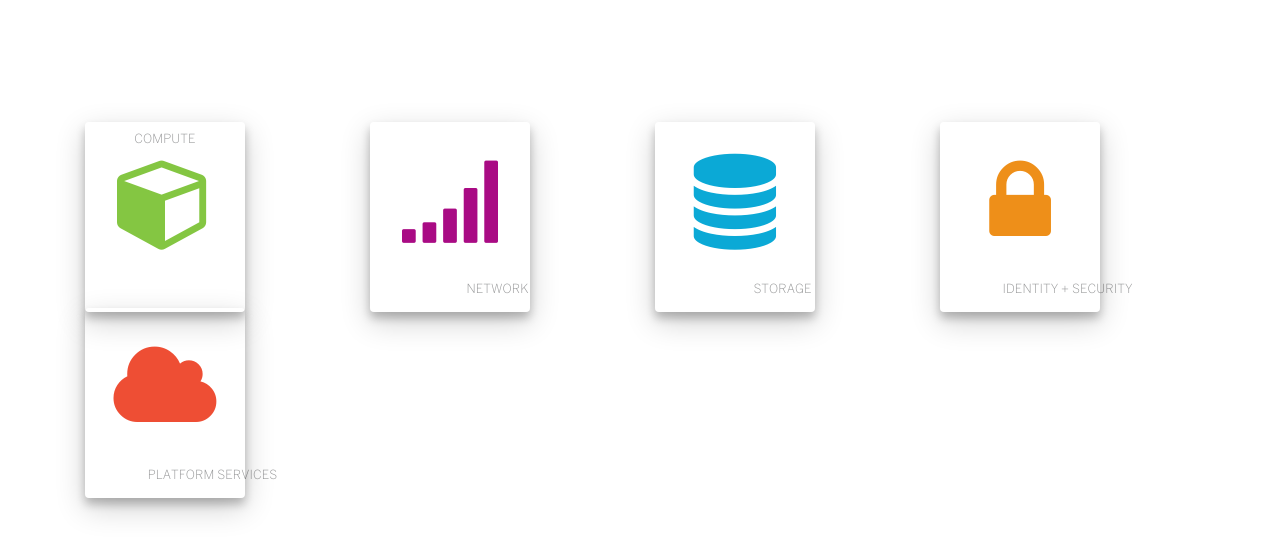
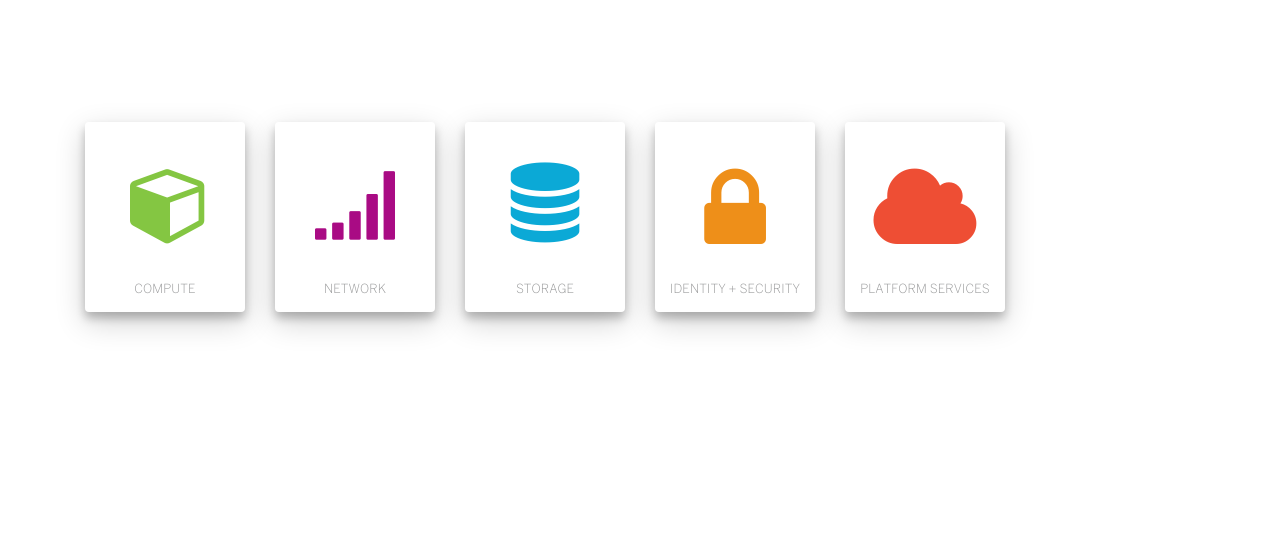
Before and after one commit to caleorourke/proof, a Jekyll site: the page built from portfolio.html, in a window 1280 px wide. Shown: the top 556 px of the page. Built offline with Jekyll 4.4.1, drawn with Linux system fonts in a browser that asks for light colours; nearby versions of some CDN libraries; Markdown is read by kramdown in place of the engine named in the settings; the repository's description, which GitHub fills in, is left out.

Commit message:
design updates

```diff
--- a/_includes/partials/portfolio-three.html
+++ b/_includes/partials/portfolio-three.html
@@ -3,7 +3,7 @@
     <div class="col-md-12">
       <div class="row">
 
-        <div class="col-md-3">
+        <div class="col-md-2">
           <div>
             <span class="fa-stack icon-large">
               <i class="fa fa-circle fa-stack-2x icon-transparent shadow"></i>
@@ -13,43 +13,43 @@
           </div>
         </div>
 
-        <div class="col-md-3">
+        <div class="col-md-2">
           <div>
             <span class="fa-stack icon-large">
               <i class="fa fa-circle fa-stack-2x icon-transparent shadow"></i>
               <i class="fa fa-signal fa-stack-1x icon-purple"></i>
+              <h2 class="icon-caption u-text-center">Network</h2>
             </span>
-            <h2 class="icon-caption u-text-center">Network</h2>
           </div>
         </div>
 
-        <div class="col-md-3">
+        <div class="col-md-2">
           <div>
             <span class="fa-stack icon-large">
               <i class="fa fa-circle fa-stack-2x icon-transparent shadow"></i>
               <i class="fa fa-database fa-stack-1x icon-blue"></i>
+              <h2 class="icon-caption u-text-center">Storage</h2>
             </span>
-            <h2 class="icon-caption u-text-center">Storage</h2>
           </div>
         </div>
 
-        <div class="col-md-3">
+        <div class="col-md-2">
           <div>
             <span class="fa-stack icon-large">
               <i class="fa fa-circle fa-stack-2x icon-transparent shadow"></i>
               <i class="fa fa-lock fa-stack-1x icon-orange"></i>
+              <h2 class="icon-caption u-text-center">Identity + Security</h2>
             </span>
-            <h2 class="icon-caption u-text-center">Identity + Security</h2>
           </div>
         </div>
 
-        <div class="col-md-3">
+        <div class="col-md-2">
           <div>
             <span class="fa-stack icon-large">
               <i class="fa fa-circle fa-stack-2x icon-transparent shadow"></i>
               <i class="fa fa-cloud fa-stack-1x icon-red"></i>
+              <h2 class="icon-caption u-text-center">Platform Services</h2>
             </span>
-            <h2 class="icon-caption u-text-center">Platform Services</h2>
           </div>
         </div>
       </div>
--- a/css/main.css
+++ b/css/main.css
@@ -1401,7 +1401,7 @@ blockquote a:focus {
 }
 
 .icon-caption {
-  padding-top: 10px;
+  padding-top: 160px;
   font-size: 12.5px;
   letter-spacing: .01em;
   color: #959697;
@@ -1437,11 +1437,22 @@ blockquote a:focus {
 }
 
 .fa-lock:before,
-.fa-cloud:before,
-.fa-signal:before,
-.fa-cube:before,
-.fa-database:before {
+.fa-cloud:before {
   font-size: larger;
+}
+
+.fa-cube {
+  margin-top: 1px;
+  margin-left: 5px;
+}
+
+.fa-signal {
+  margin-top: 3px;
+}
+
+.fa-cloud,
+.fa-lock {
+  margin-top: 8px;
 }
 
 /*
```
Also changed, not shown: less/icons.less (+16 -5 lines).
